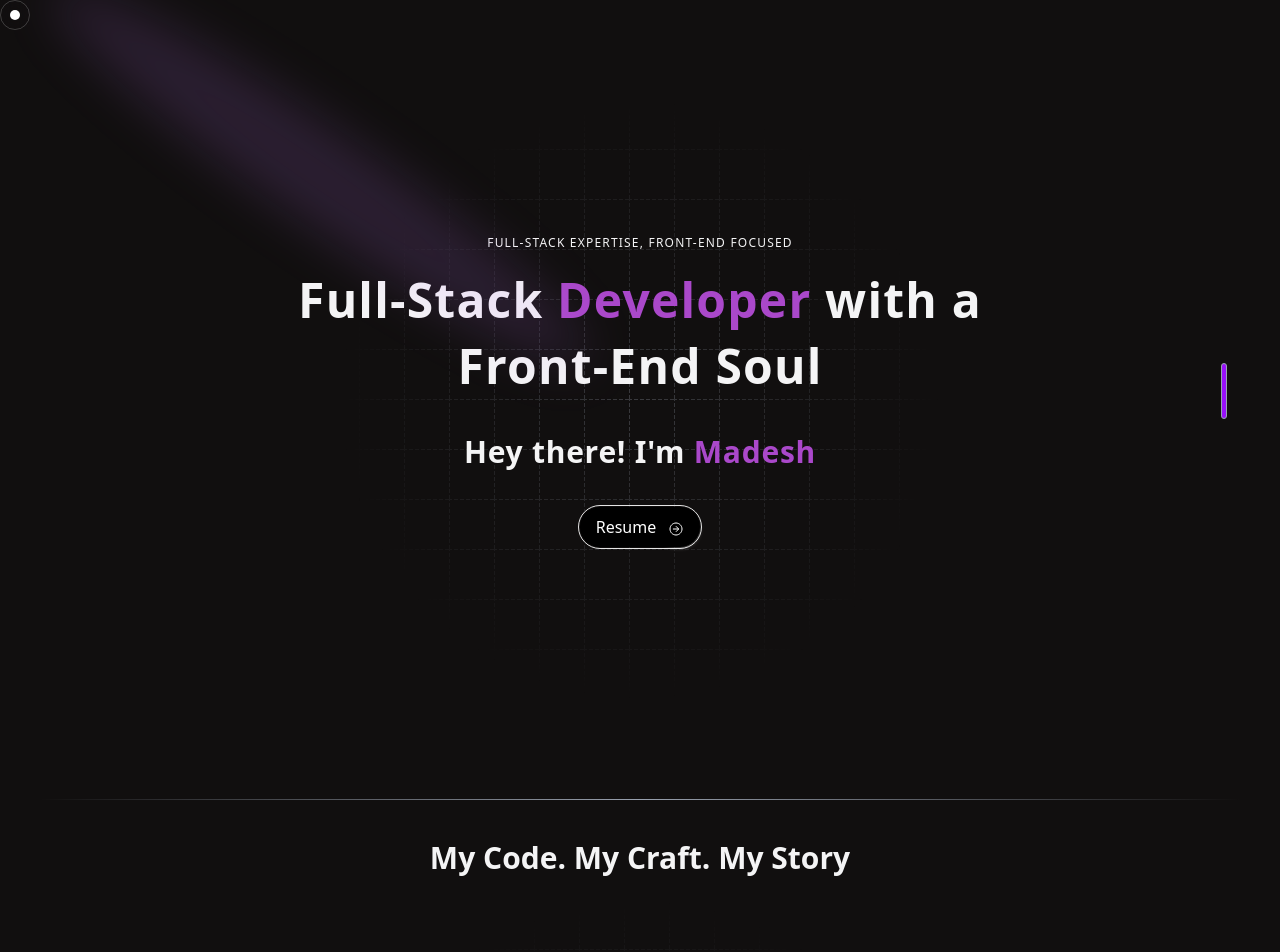
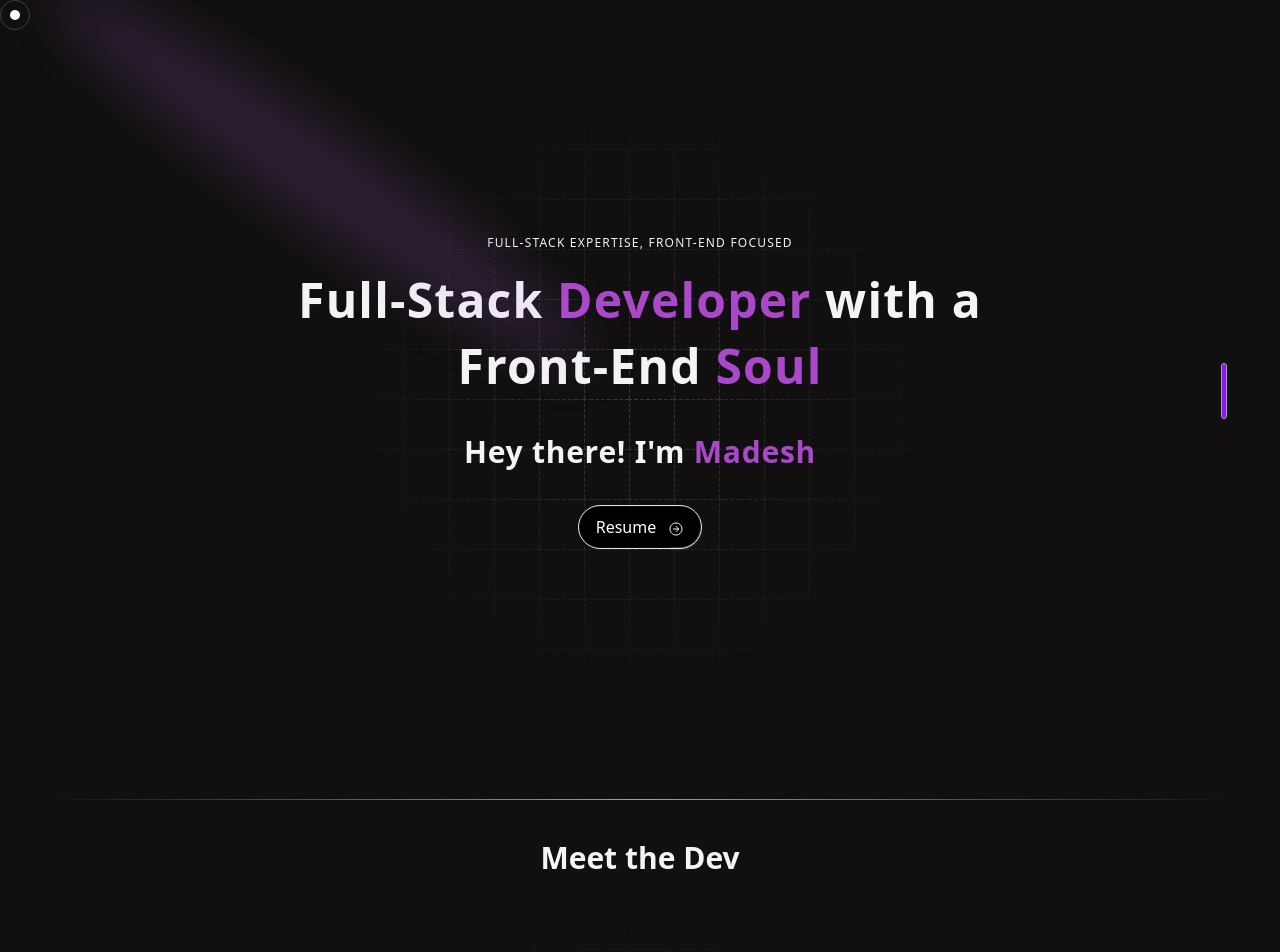
Before and after one commit to Madesh2003/Portfolio, a Next.js app: page / in a window 1280 px wide. Shown: the top 952 px of the page. Built offline with nearby package versions, Linux system fonts and the light colour scheme.

Commit message:
Fix: about section has been edited

```diff
--- a/src/Data/data.js
+++ b/src/Data/data.js
@@ -51,7 +51,7 @@ export const HERO_SECTION = {
 };
 
 export const ABOUT_SECTION = {
-  TITLE: "My Code. My Craft. My Story",
+  TITLE: "Meet the Dev",
   DESC: "I'm Madesh, a Front-End Developer at Inunet and BSc.IT student with hands-on experience in MERN, MEAN, PERN, Next.js, and JAMstack. I've built multiple full-stack projects using modern tools like Tailwind CSS and Material-UI, and I'm passionate about problem-solving, clean code, and building impactful web applications",
   PROFILE: profile,
 };
--- a/src/app/(UIcomponents)/TextGenerativeEffect.jsx
+++ b/src/app/(UIcomponents)/TextGenerativeEffect.jsx
@@ -23,7 +23,7 @@ export const TextGenerateEffect = ({
   }, [scope.current]);
 
   const renderWords = () => {
-    const selectiveWords = ["ui", "developer", "madesh"]
+    const selectiveWords = ["soul", "developer", "madesh"]
     return (
       <motion.div ref={scope}>
         {wordsArray.map((word, idx) => {
```
